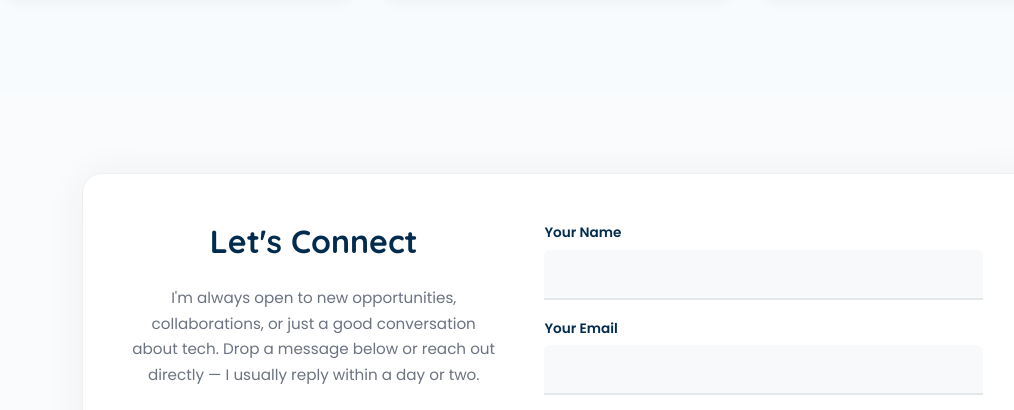
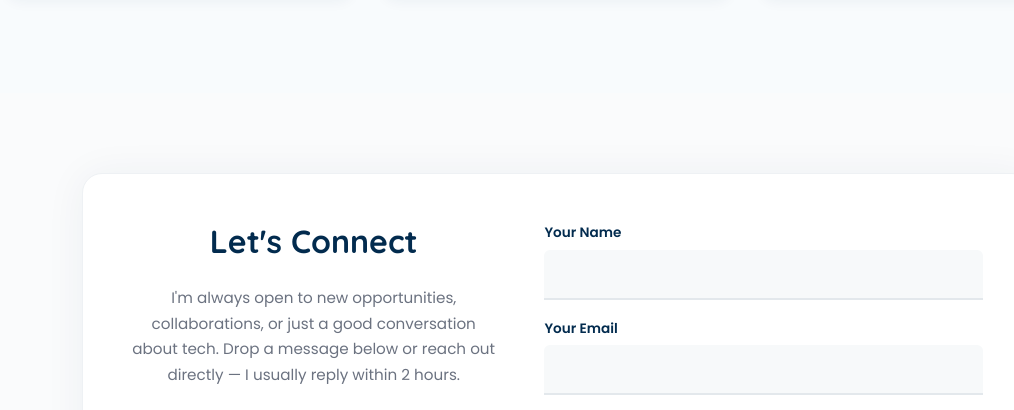
Before and after one commit to gauravkumar42/gauravkumar42.github.io, a plain HTML site: page index.html in a window 1280 px wide. Shown: the part 1371-1781 px from the top of the page, without its empty margins (83-1097 px from the left). Drawn offline with Linux system fonts and the light colour scheme.

Commit message:
update contact response time

```diff
--- a/index.html
+++ b/index.html
@@ -191,7 +191,7 @@
       <p>
         I'm always open to new opportunities, collaborations, or just a
         good conversation about tech. Drop a message below or reach out
-        directly — I usually reply within a day or two.
+        directly — I usually reply within 2 hours.
       </p>
 
       <div class="info-links">
```
